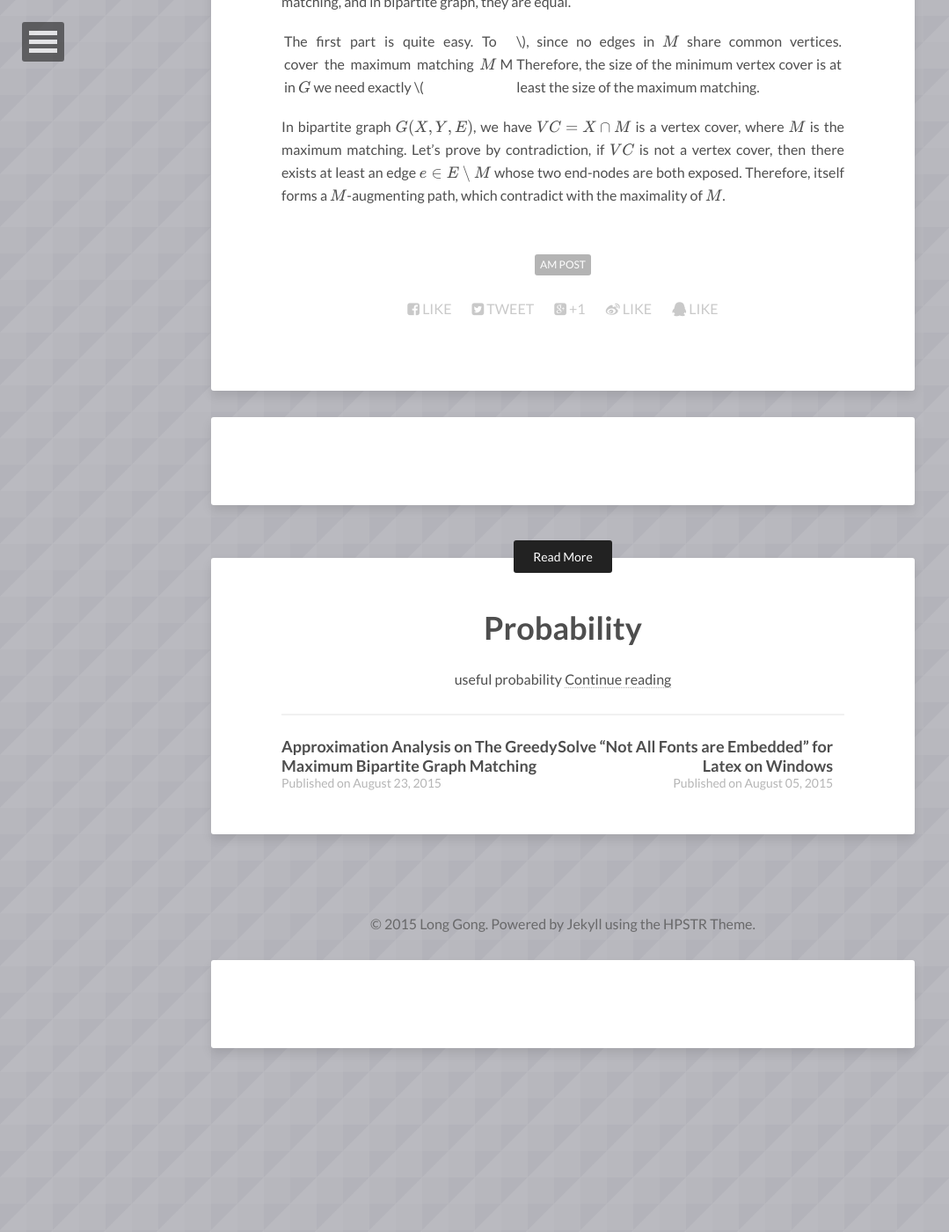
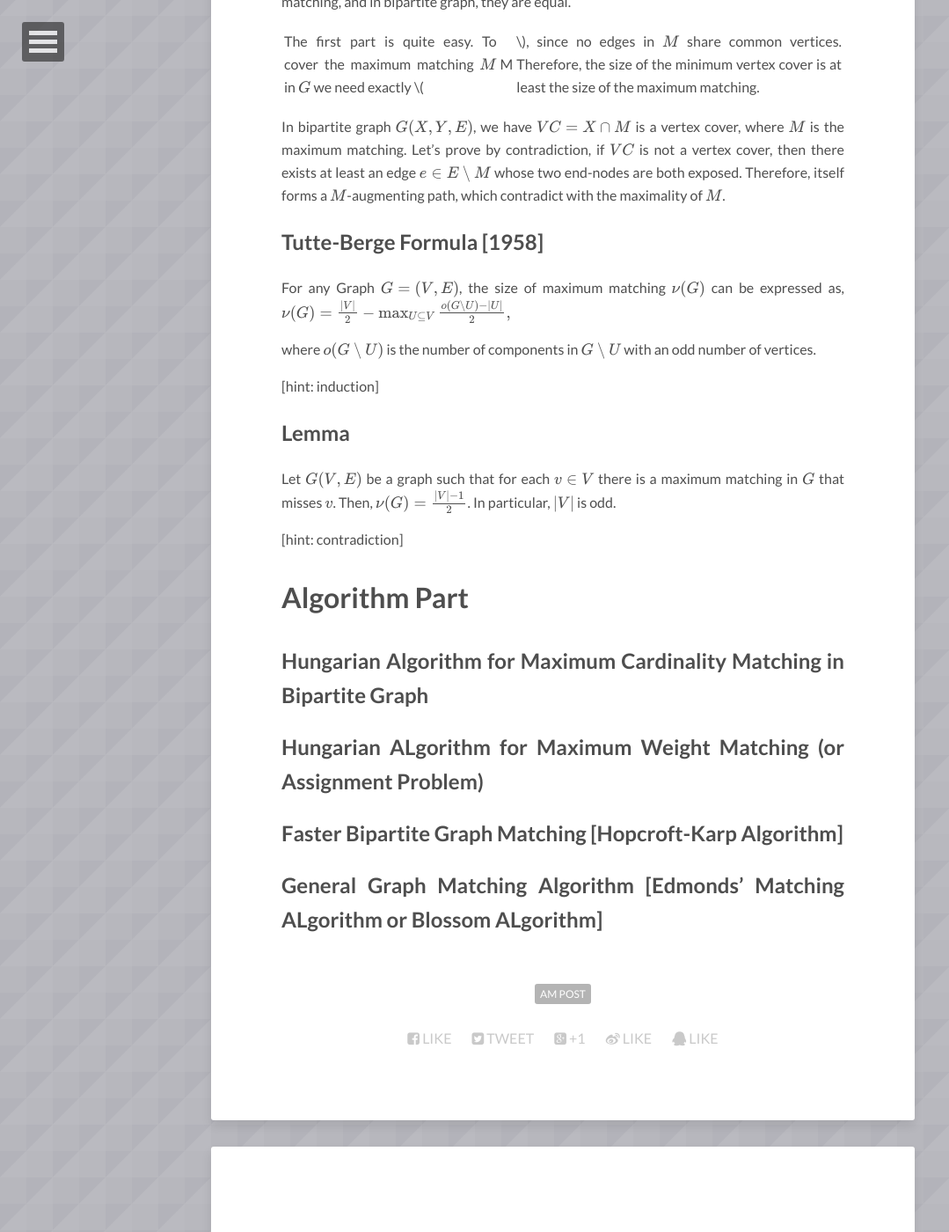
Before and after one commit to xlong88/xlong88.github.io, a Jekyll site: the page built from _posts/2015-11-03-useful-graph-theory.md, in a window 1280 px wide and 1400 px high, scrolled down 1902 px. Shown: the whole window at 88% size, without its empty margins (0-1079 px from the left). Built offline with Jekyll 4.4.1, drawn with Linux system fonts in a browser that asks for light colours; nearby versions of some CDN libraries; Markdown is read by kramdown in place of the engine named in the settings; formulas are drawn with MathJax 3; comment, search, counter and statistics services are not loaded; before the commit the page ends 3123 px from its top, so only the background shows below that; some of the changed text lies outside the part shown.

Commit message:
add more theorem and lags

```diff
--- a/_posts/2015-11-03-useful-graph-theory.md
+++ b/_posts/2015-11-03-useful-graph-theory.md
@@ -50,3 +50,29 @@ Given any graph \\(G\\), the size of the minimum vertex cover \\(\ge\\) the size
 The first part is quite easy. To cover the maximum matching \\(M\\) in \\(G\\) we need exactly \\(|M|\\), since no edges in \\(M\\) share common vertices. Therefore, the size of the minimum vertex cover is at least the size of the maximum matching.
 
 In bipartite graph \\(G(X,Y,E)\\), we have \\(VC=X \cap M\\) is a vertex  cover, where \\(M\\) is the maximum matching. Let's prove by contradiction, if \\(VC\\) is not a vertex cover, then there exists at least an edge \\(e \in E \setminus M\\) whose two end-nodes are both exposed. Therefore, itself forms a \\(M\\)-augmenting path, which contradict with the maximality of \\(M\\).
+
+
+## Tutte-Berge Formula [1958]
+For any Graph \\(G=(V,E)\\), the size of maximum matching \\(\nu(G)\\) can be expressed as,
+$$
+\nu(G) = \frac{|V|}{2} - \max_{U\subseteq V}\frac{o(G\setminus U)-|U|}{2},
+$$
+
+where \\(o(G\setminus U)\\) is the number of components in \\(G\setminus U\\) with an odd number of vertices.
+
+[hint: induction]
+
+## Lemma
+Let \\(G(V,E)\\) be a graph such that for each \\(v \in V\\) there is a maximum matching in \\(G\\) that misses \\(v\\). Then, \\(\nu(G)=\frac{|V|-1}{2}\\). In particular, \\(|V|\\) is odd.
+
+[hint: contradiction]
+
+# Algorithm Part
+
+## Hungarian Algorithm for Maximum Cardinality Matching in Bipartite Graph
+
+## Hungarian ALgorithm for Maximum Weight Matching (or Assignment Problem)
+
+## Faster Bipartite Graph Matching [Hopcroft-Karp Algorithm]
+
+## General Graph Matching Algorithm [Edmonds' Matching ALgorithm or Blossom ALgorithm]
```
